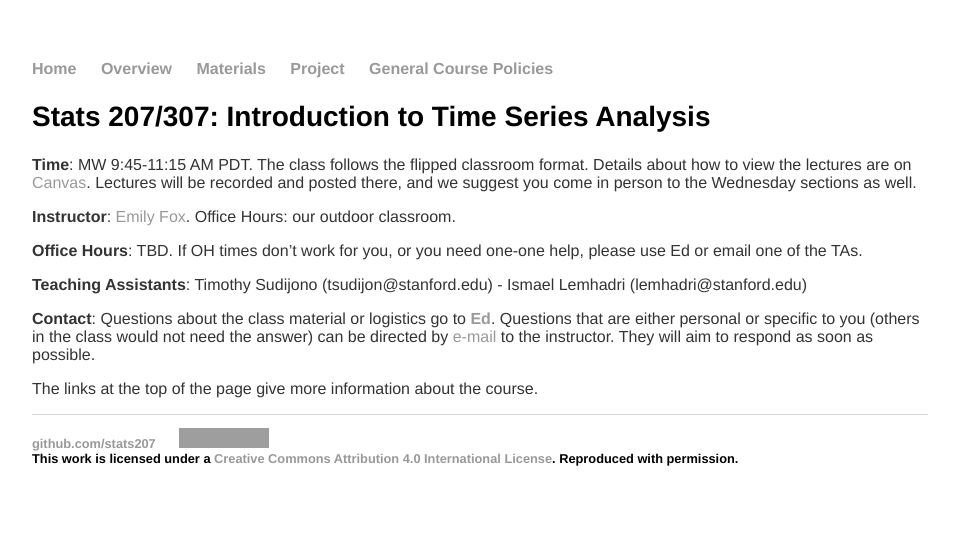
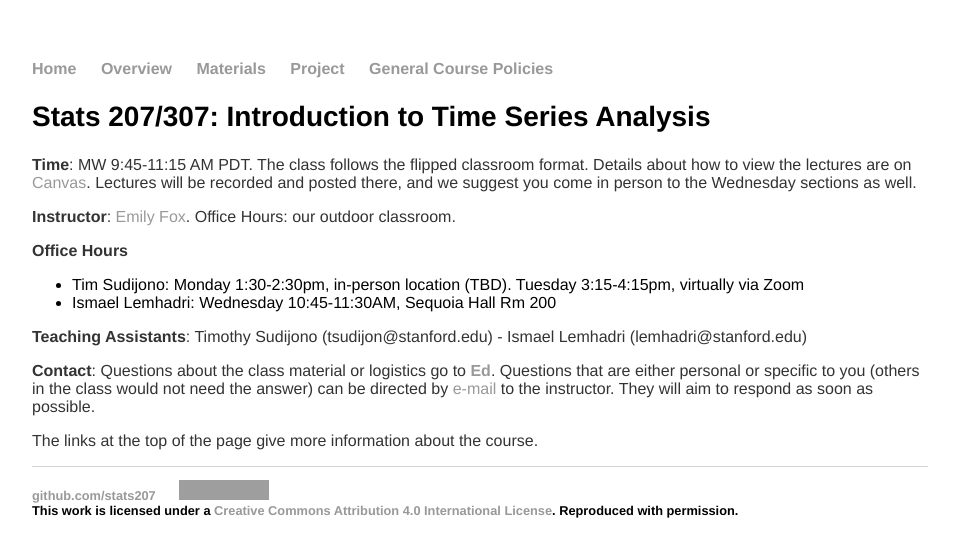
Before and after one commit to stats207/stats207.github.io, a Jekyll site: the page built from index.md, in a window 1280 px wide. Shown: the top 557 px of the page, without its empty margins (160-1119 px from the left). Built offline with Jekyll 4.4.1, drawn with Linux system fonts in a browser that asks for light colours; grey boxes are pictures that could not be loaded.

Commit message:
Update index.md

```diff
--- a/index.md
+++ b/index.md
@@ -9,8 +9,9 @@ title: Stats 207
 
 **Instructor**: [Emily Fox](https://homes.cs.washington.edu/~ebfox/). Office Hours: our outdoor classroom.
 
-**Office Hours**: TBD.
-If OH times don't work for you, or you need one-one help, please use Ed or email one of the TAs.
+**Office Hours**
+- Tim Sudijono: Monday 1:30-2:30pm, in-person location (TBD). Tuesday 3:15-4:15pm, virtually via Zoom
+- Ismael Lemhadri: Wednesday 10:45-11:30AM, Sequoia Hall Rm 200
 
 **Teaching Assistants**: Timothy Sudijono (tsudijon@stanford.edu) - Ismael Lemhadri (lemhadri@stanford.edu)
 
```
